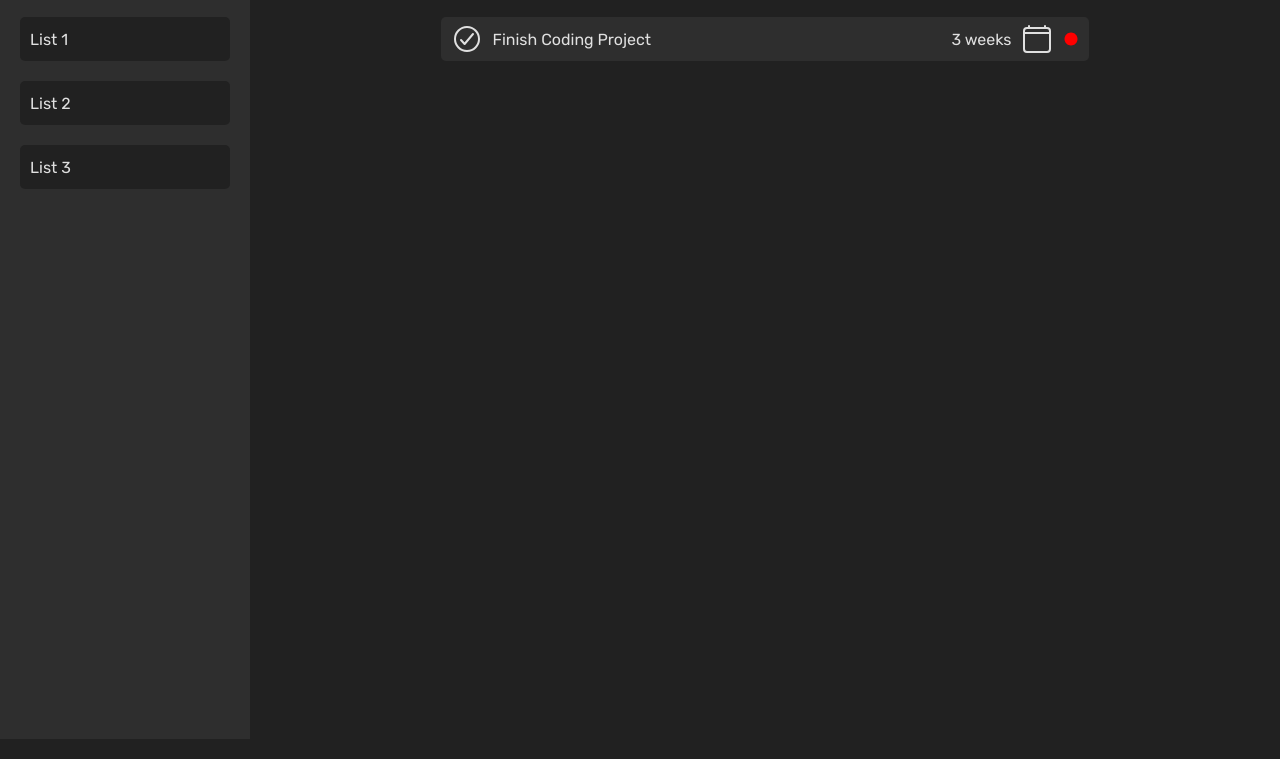
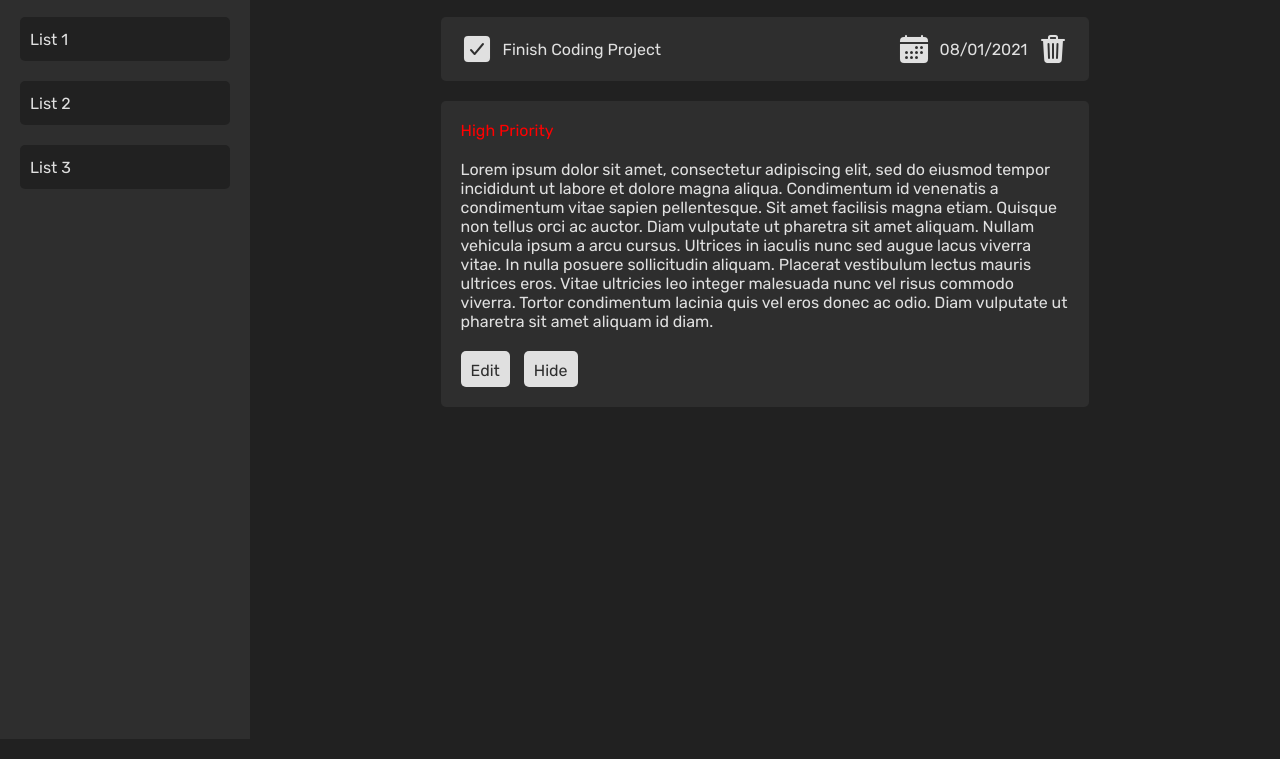
Before and after one commit to liwll/todo-list, a website built with webpack: page dist/index.html in a window 1280 px wide. Shown: the part 165-924 px from the top of the page. Built offline with nearby package versions, Linux system fonts and the light colour scheme.

Commit message:
Add expanded item to UI

```diff
--- a/dist/index.html
+++ b/dist/index.html
@@ -37,22 +37,34 @@
                 </div>
                 <div class="item">
                     <div class="item-left">
-                        <ion-icon id="check-icon" name="checkmark-circle-outline"></ion-icon>
+                        <ion-icon id="check-icon" name="checkbox"></ion-icon>
                         <span class="item-name">
                             Finish Coding Project
                         </span>
                     </div>
                     <div class="item-right">
+                        <ion-icon id="date-icon" name="calendar"></ion-icon>
                         <span class="date-text">
-                            3 weeks
+                            08/01/2021
                         </span>
-                        <ion-icon id="date-icon"name="calendar-clear-outline"></ion-icon>
-                        <ion-icon id="priority-icon" name="ellipse" style="color: red"></ion-icon>
+                        <ion-icon id="del-icon" name="trash"></ion-icon>
                     </div>
                     <!-- Expand
                     Description
                     Delete
                     Edit -->
+                </div>
+                <div class="item-expanded">
+                    <div class="priority" style="color: red;">
+                        High Priority
+                    </div>
+                    <div class="description">
+                        Lorem ipsum dolor sit amet, consectetur adipiscing elit, sed do eiusmod tempor incididunt ut labore et dolore magna aliqua. Condimentum id venenatis a condimentum vitae sapien pellentesque. Sit amet facilisis magna etiam. Quisque non tellus orci ac auctor. Diam vulputate ut pharetra sit amet aliquam. Nullam vehicula ipsum a arcu cursus. Ultrices in iaculis nunc sed augue lacus viverra vitae. In nulla posuere sollicitudin aliquam. Placerat vestibulum lectus mauris ultrices eros. Vitae ultricies leo integer malesuada nunc vel risus commodo viverra. Tortor condimentum lacinia quis vel eros donec ac odio. Diam vulputate ut pharetra sit amet aliquam id diam.
+                    </div>
+                    <div class="description-btns">
+                        <span class="description-btn">Edit</span>
+                        <span class="description-btn">Hide</span>
+                    </div>
                 </div>
             </div>
         </div>
--- a/dist/main.css
+++ b/dist/main.css
@@ -78,7 +78,7 @@ body {
     align-items: center;
     justify-content: space-between;
     height: 1.5em;
-    padding: 10px;
+    padding: 20px;
     margin: 20px 5%;
     background: rgb(46, 46, 46);
     border-radius: 5px;
@@ -93,18 +93,41 @@ body {
     align-items: center;
 }
 
-#check-icon {
+#check-icon, #date-icon {
     font-size: 2em;
     cursor: pointer;
     margin-right: 10px;
 }
 
-#date-icon {
+#del-icon {
     font-size: 2em;
     cursor: pointer;
-    margin: 0 10px;
+    margin-left: 10px;
 }
 
 .item-name, .date-text {
     cursor: pointer;
 }
+
+.item-expanded {
+    height: fit-content;
+    padding: 20px;
+    margin: 20px 5%;
+    background: rgb(46, 46, 46);
+    border-radius: 5px;
+}
+
+.description {
+    margin: 20px auto;
+}
+
+.description-btn {
+    display: inline-block;
+    height: 1em;
+    margin-right: 10px;
+    padding: 10px;
+    color: rgb(46, 46, 46);
+    background: rgb(224, 224, 224);
+    border-radius: 5px;
+    cursor: pointer;
+}
```
